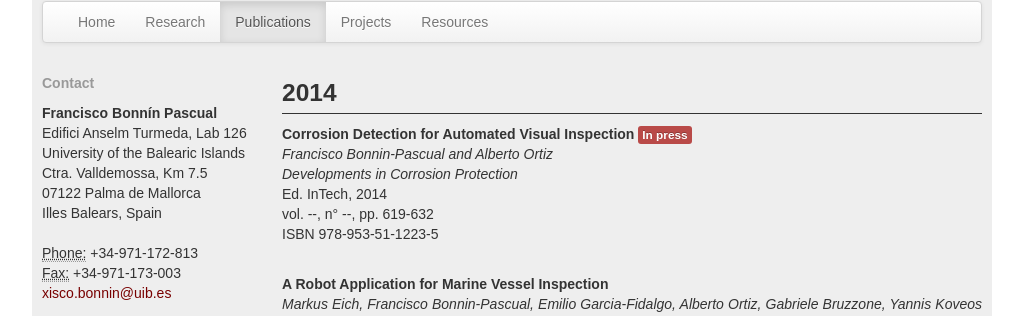
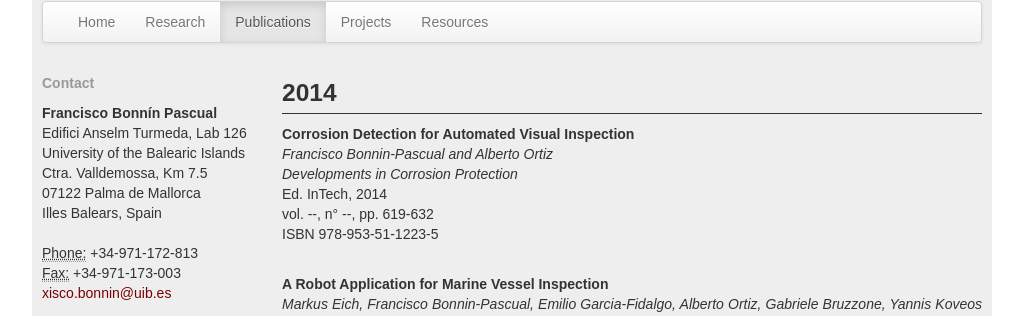
Before and after one commit to xiscobonnin/xiscobonnin.github.io, a Jekyll site: the page built from publications/index.html, in a window 1280 px wide and 900 px high. Shown: the part 129-445 px from the top of the window, without its empty margins (128-1151 px from the left). Built offline with Jekyll 4.4.1, drawn with Linux system fonts in a browser that asks for light colours.

Commit message:
Pubs updated again

```diff
--- a/publications/index.html
+++ b/publications/index.html
@@ -6,7 +6,7 @@ id: publications
 <a name="2014"></a>
 <h3 class="title-und">2014</h3>
 <p class="text-justify">
-<strong>Corrosion Detection for Automated Visual Inspection</strong> <span class="label label-important">In press</span><br>
+<strong>Corrosion Detection for Automated Visual Inspection</strong><br>
 <em>Francisco Bonnin-Pascual and Alberto Ortiz</em><br>
 <em>Developments in Corrosion Protection</em><br>
 Ed. InTech, 2014<br>
--- a/publications/pubs_type.html
+++ b/publications/pubs_type.html
@@ -25,7 +25,7 @@ vol. ??, n° ?, pp. ??-??, 2014 (available online 15 June 2013)<br>
 <a name="chapters"></a>
 <h3 class="title-und">Book Chapters</h3>
 <p class="text-justify">
-<strong>Corrosion Detection for Automated Visual Inspection</strong> <span class="label label-important">In press</span><br>
+<strong>Corrosion Detection for Automated Visual Inspection</strong><br>
 <em>Francisco Bonnin-Pascual and Alberto Ortiz</em><br>
 <em>Developments in Corrosion Protection</em><br>
 Ed. InTech, 2014<br>
```
